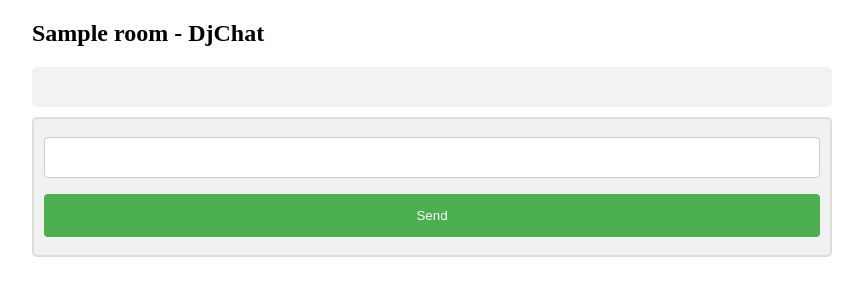
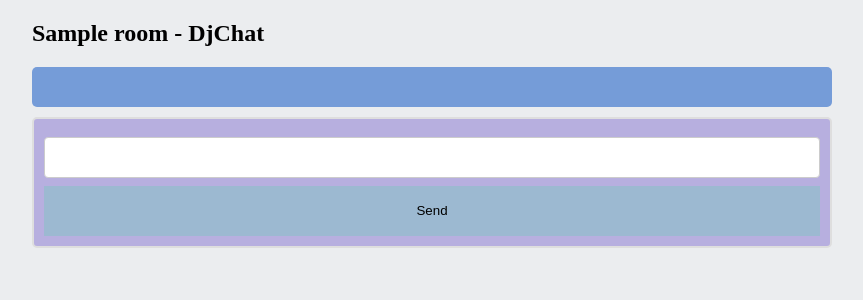
Before and after one commit to kurmanjan2506/Avia_project, a Django app: template templates/room.html in a window 1280 px wide. Shown: the top 300 px of the page, without its empty margins (208-1071 px from the left). Run offline with Django 3.2, Linux system fonts and the light colour scheme; tables that the repository leaves empty hold one stand-in row (values such as "Sample post"); the template is opened without the code that fills it: values that come from a table or form of the project are taken from there, most other values are stand-ins (such as "Sample title", 1, 10 or a date in 2020); data that the repository does not hold is empty; some libraries are stand-ins or nearby versions.

Commit message:
kuka finished

```diff
--- a/templates/home.html
+++ b/templates/home.html
@@ -81,10 +81,12 @@ body {
     border: none;
     border-radius: 4px;
     cursor: pointer;
+    transition: 1s;
     }
 
     input[type=submit]:hover {
-    background-color: #45a049;
+    background-color: #094d74;
+    transition: 1s;
     }
 
     div {
--- a/templates/room.html
+++ b/templates/room.html
@@ -4,6 +4,7 @@
 <meta name="viewport" content="width=device-width, initial-scale=1">
 <style>
 body {
+  background-color: #ebedef;
   margin: 0 auto;
   max-width: 800px;
   padding: 0 20px;
@@ -11,15 +12,15 @@ body {
 
 .container {
   border: 2px solid #dedede;
-  background-color: #f1f1f1;
+  background-color: #B7AFDF;
   border-radius: 5px;
   padding: 10px;
   margin: 10px 0;
 }
 
 .darker {
-  border-color: #ccc;
-  background-color: #ddd;
+  border-color: #C7C6C7;
+  background-color: #C7C6C7;
 }
 
 .container::after {
@@ -49,7 +50,7 @@ body {
 
 .time-left {
   float: left;
-  color: #999;
+  color: #BD3236;
 }
 </style>
 <script   src="https://code.jquery.com/jquery-3.1.1.min.js"   integrity="sha256-hVVnYaiADRTO2PzUGmuLJr8BLUSjGIZsDYGmIJLv2b8="   crossorigin="anonymous"></script>
@@ -94,6 +95,12 @@ setInterval(function(){
 
 <div class="container">
     <style>
+
+    body[type=text], select {
+    background-color: #0195ae;
+    }
+
+
     input[type=text], select {
     width: 100%;
     padding: 12px 20px;
@@ -121,8 +128,15 @@ setInterval(function(){
 
     div {
     border-radius: 5px;
-    background-color: #f2f2f2;
+    background-color: #759cd8;
     padding: 20px;
+    }
+    .send-btn{
+    width:100%;
+    height:50px;
+    border: 0.5px;
+    background:  #9cb9d1;
+
     }
     </style>
 
@@ -131,7 +145,7 @@ setInterval(function(){
         <input type="hidden" name="username" id="username" value="{{username}}"/>
         <input type="hidden" name="room_id" id="room_id" value="{{room_details.id}}"/>
         <input type="text" name="message" id="message" width="100px" />
-        <input type="submit" value="Send">
+        <button class="send-btn" type="submit" value="Send">Send</button>
     </form>
 </div>
 
```
Also changed, not shown: media/images/download_H1fQxoX.png (added), media/images/download_VCvbFRM.png (added), media/images/download_WHF1iOe.png (added).
